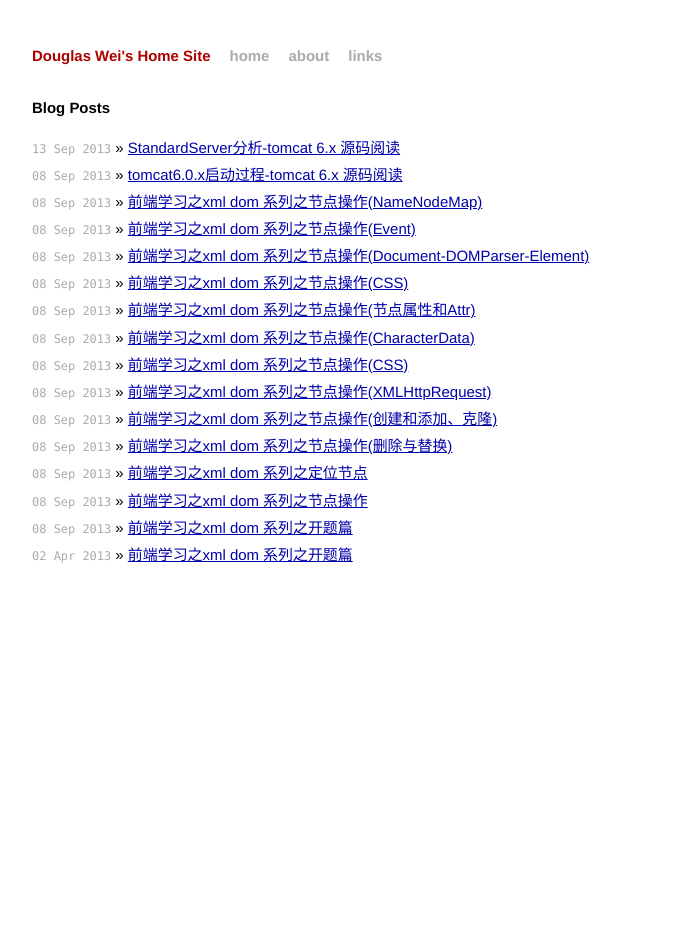
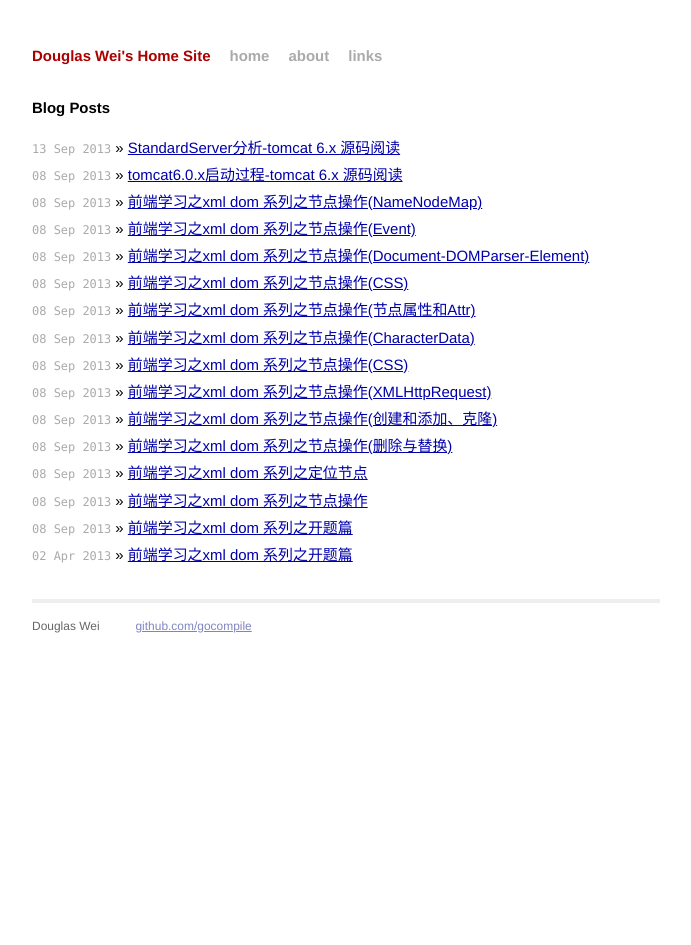
Before and after one commit to gocompile/blogsite, a Jekyll site: the page built from index.html, in a window 1280 px wide. Shown: the whole page, without its empty margins (294-985 px from the left). Built offline with Jekyll 4.4.1, drawn with Linux system fonts in a browser that asks for light colours; nearby versions of some CDN libraries; Markdown is read by kramdown in place of the engine named in the settings; comment, search, counter and statistics services are not loaded.

Commit message:
Update default.html

```diff
--- a/_layouts/default.html
+++ b/_layouts/default.html
@@ -38,7 +38,18 @@
           </div>
 
           {{ content }}
-
+        <div class="footer">
+            <div class="contact">
+              <p>
+                Douglas Wei<br />
+              </p>
+            </div>
+            <div class="contact">
+              <p>
+                <a href="https://github.com/gocompile">github.com/gocompile</a><br />
+              </p>
+            </div>
+          </div>
          <!--qq统计
         <script type="text/javascript" src="http://tajs.qq.com/stats?sId=27281197" charset="UTF-8"></script>
         -->
```
